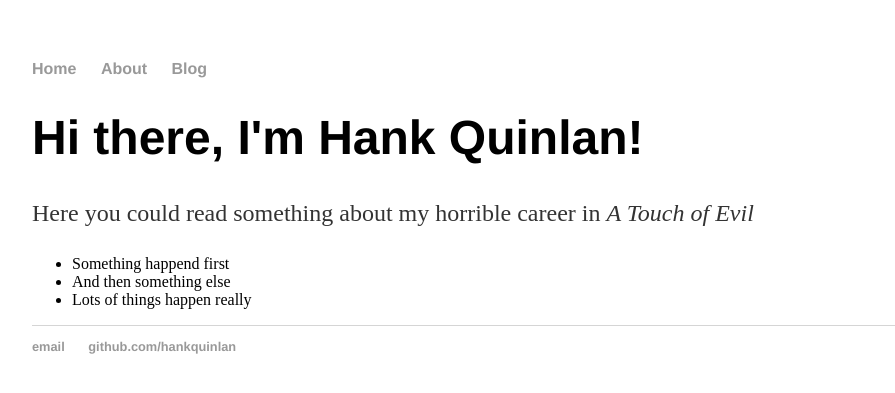
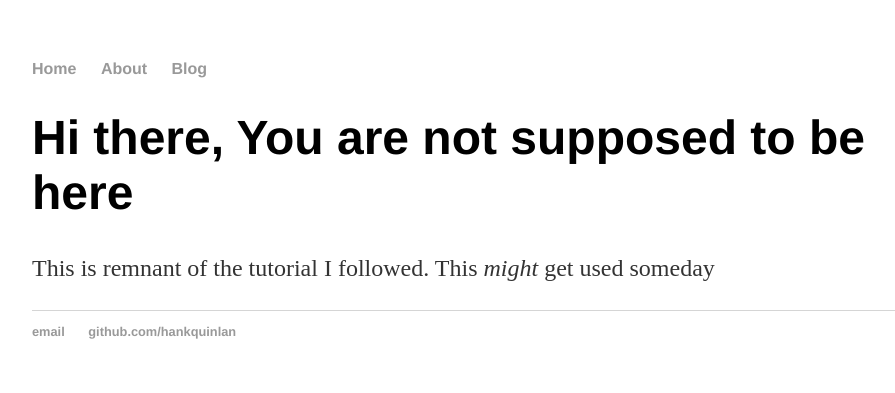
Before and after one commit to DrBones/notablog, a Jekyll site: the page built from cv/index.html, in a window 1280 px wide. Shown: the top 393 px of the page, without its empty margins (160-1055 px from the left). Built offline with Jekyll 4.4.1, drawn with Linux system fonts in a browser that asks for light colours.

Commit message:
cv/index: Updated text to reflect that this file is not used

```diff
--- a/cv/index.html
+++ b/cv/index.html
@@ -1,13 +1,8 @@
 ---
 layout: default
-title: Hank Quinlan, Horrible Cop
+title: Curriculum Vitae
 ---
 <div class="blurb">
-	<h1>Hi there, I'm Hank Quinlan!</h1>
-	<p>Here you could read something about my horrible career in <em>A Touch of Evil</em>
-  	<ul class="cv">
-	    <li>Something happend first</li>
-      	    <li>And then something else</li>
-            	    <li>Lots of things happen really</li>
-	</ul>
+	<h1>Hi there, You are not supposed to be here</h1>
+	<p>This is remnant of the tutorial I followed. This <em>might</em> get used someday</p>
 </div><!-- /.blurb -->
```
